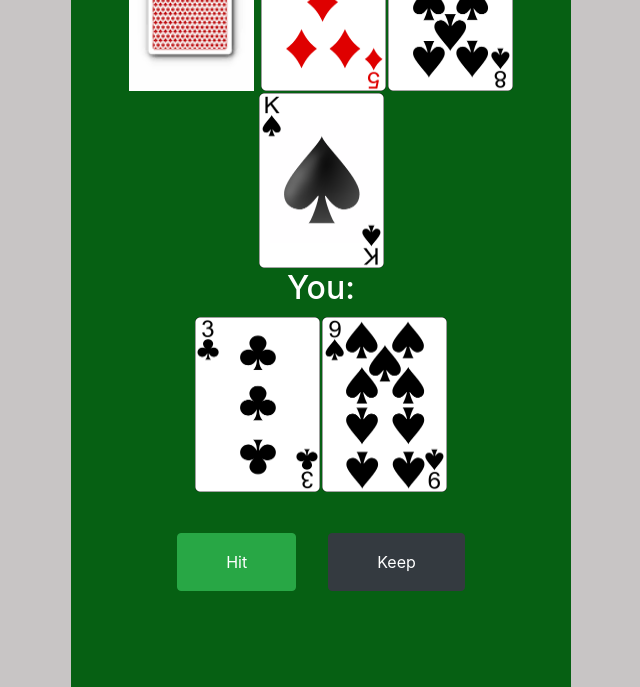
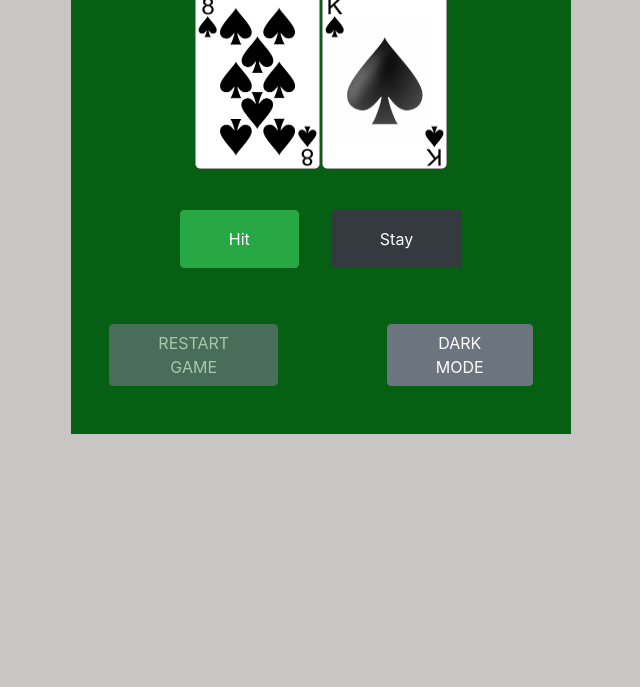
Before and after one commit to WillShaner/Black-Jack, a plain HTML site: page index.html in a window 1280 px wide. Shown: the part 465-1152 px from the top of the page, without its empty margins (319-959 px from the left). After the commit the page ends 899 px from the top, so only its background shows below. Drawn offline with nearby package versions, Linux system fonts and the light colour scheme.

Commit message:
finished

```diff
--- a/app.js
+++ b/app.js
@@ -1,17 +1,12 @@
 const firstCard = document.getElementById("playerCardOne");
 const secondCard = document.getElementById("playerCardTwo");
 const darkMode = document.getElementById("darkMode");
+const restartButton = document.getElementById("restartButton").disabled = true;
 var dealerSum = 0;
 var yourSum = 0;
 
 var dealerAceCount = 0;
 var yourAceCount = 0;
-//let cardOne = deck.pop()
-//let cardTwo = deck.pop()
-
-
-
-//console.log(cardOne)
 
 var hidden;
 var deck;
@@ -30,8 +25,34 @@ function gameStart() {
     hidden = deck.pop();
     dealerSum += getValue(hidden);
     dealerAceCount += checkAce(hidden);
-    console.log(hidden)
-    console.log(dealerSum)
+
+        //creating an image
+        let cardImg = document.createElement("img");
+        let card = deck.pop()
+        cardImg.src= "./cards/" + card + ".png"
+        dealerSum += getValue(card);
+        dealerAceCount += checkAce(card);
+        document.getElementById("dealerCards").append(cardImg)
+
+
+    for(i=0; i < 2; i++) {
+        let cardImg = document.createElement("img");
+        let card = deck.pop()
+        cardImg.src= "./cards/" + card + ".png"
+        yourSum += getValue(card);
+        yourAceCount += checkAce(card);
+        document.getElementById("yourCards").append(cardImg)
+    }
+    document.getElementById("hit").addEventListener("click", hit)
+    document.getElementById("stay").addEventListener("click", stay)
+
+}
+function stay() {
+    dealerSum = reduceAce(dealerSum, dealerAceCount);
+    yourSum = reduceAce(yourSum, yourAceCount);
+
+    canHit = false;
+    document.getElementById("hidden").src = "./cards/" + hidden + ".png";
     while(dealerSum < 17) {
         //creating an image
         let cardImg = document.createElement("img");
@@ -40,31 +61,7 @@ function gameStart() {
         dealerSum += getValue(card);
         dealerAceCount += checkAce(card);
         document.getElementById("dealerCards").append(cardImg)
-        console.log(dealerSum)
     }
-
-    for(i=0; i < 2; i++) {
-        let cardImg = document.createElement("img");
-        let card = deck.pop()
-        cardImg.src= "./cards/" + card + ".png"
-        yourSum += getValue(card);
-        yourAceCount += checkAce(card);
-        document.getElementById("yourCards").append(cardImg)
-        console.log(yourSum)
-    }
-    document.getElementById("hit").addEventListener("click", hit)
-    document.getElementById("stay").addEventListener("click", stay)
-    if(reduceAce(yourSum, yourAceCount) > 21) {
-        canHit = false
-    }
-
-}
-function stay() {
-    dealerSum = reduceAce(dealerSum, dealerAceCount);
-    yourSum = reduceAce(yourSum, yourAceCount);
-
-    canHit = false;
-    document.getElementById("hidden").src = "./cards/" + hidden + ".png";
     let message = "";
     if (yourSum > 21) {
         message = "YOU LOSE!"
@@ -84,20 +81,21 @@ function stay() {
     document.getElementById("results").innerText = message;
     document.getElementById("dealerSum").innerText = dealerSum;
     document.getElementById("yourSum").innerText = yourSum;
-
+    document.getElementById("restartButton").disabled = false;
 }
 
 function hit() {
-    if(canHit == false) {
+    if(reduceAce(yourSum, yourAceCount) >= 21) {
+        canHit = false
         return
     }
+
     let cardImg = document.createElement("img");
     let card = deck.pop()
     cardImg.src= "./cards/" + card + ".png"
     yourSum += getValue(card);
     yourAceCount += checkAce(card);
     document.getElementById("yourCards").append(cardImg)
-    console.log(yourSum)
 }
 function buildDeck() {
     let values = ["ace", "2", "3", "4", "5" ,"6" , "7", "8", "9", "10", "jack", "queen", "king"];
--- a/index.html
+++ b/index.html
@@ -11,13 +11,12 @@
 <body>
 
     <div class="container-fluid">
-        <div class="row pt-5 justify-content-center d-flex flex-column">
+        <div class="row py-3 justify-content-center d-flex flex-column">
             <h1 class="pr-5">&#x2660<span class="redCard">♦</span><span class="text-white">Black</span></h1>
             <h1 class="text-black pl-5">Jack &#x2663<span class="redCard">♥</span></h1>
         </div>
-        <button type="button" class="btn btn-secondary px-5 my-5" onclick="myFunction()" id="darkMode">DARK<br>MODE</button>
 
-        <div class="row pt-3 justify-content-center d-flex flex-column">
+        <div class="row pt-2 justify-content-center d-flex flex-column">
             <h2 class="text-white">Dealer: <span id="dealerSum"></span></h2>
             <div id="dealerCards">
                 <img id="hidden" alt="beginning card" src="./cards/back.png">
@@ -27,11 +26,15 @@
             <br>
             <p id="results"></p>
         </div>
-        <div class="container pb-5 justify-content-center">
+        <div class="container pb-2 justify-content-center">
             <div class="row pb-5 justify-content-center">
                 <button class="px-5 py-3 btn btn-success mr-3" id="hit" type="button">Hit</button>
-                <button class="px-5 py-3 btn btn-dark ml-3" id="stay" type="button">Keep</button>
+                <button class="px-5 py-3 btn btn-dark ml-3" id="stay" type="button">Stay</button>
             </div>
+        </div>
+        <div class="row pb-5 justify-content-around">
+            <button id="restartButton" class="btn btn-secondary px-5 mr-3" onclick="window.location.reload();">RESTART<br>GAME</button>
+            <button type="button" class="btn btn-secondary px-5 ml-3" onclick="myFunction()" id="darkMode">DARK<br>MODE</button>
         </div>
     </div>
     <script src="app.js">
--- a/style.css
+++ b/style.css
@@ -43,3 +43,6 @@ body {
     color: white;
     font-size: 22px;
 }
+h1 {
+    font-size: 55px;
+}
```
